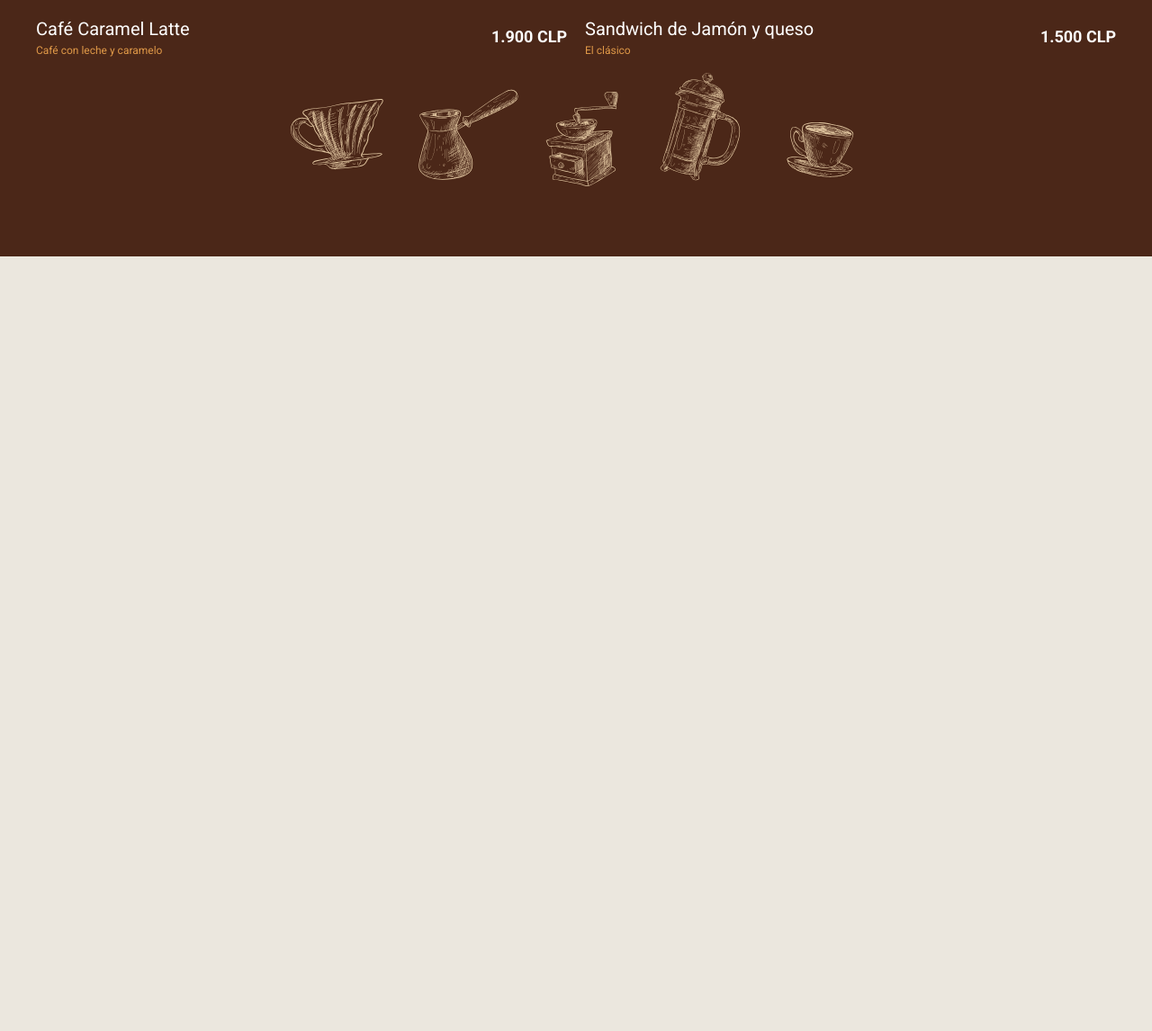
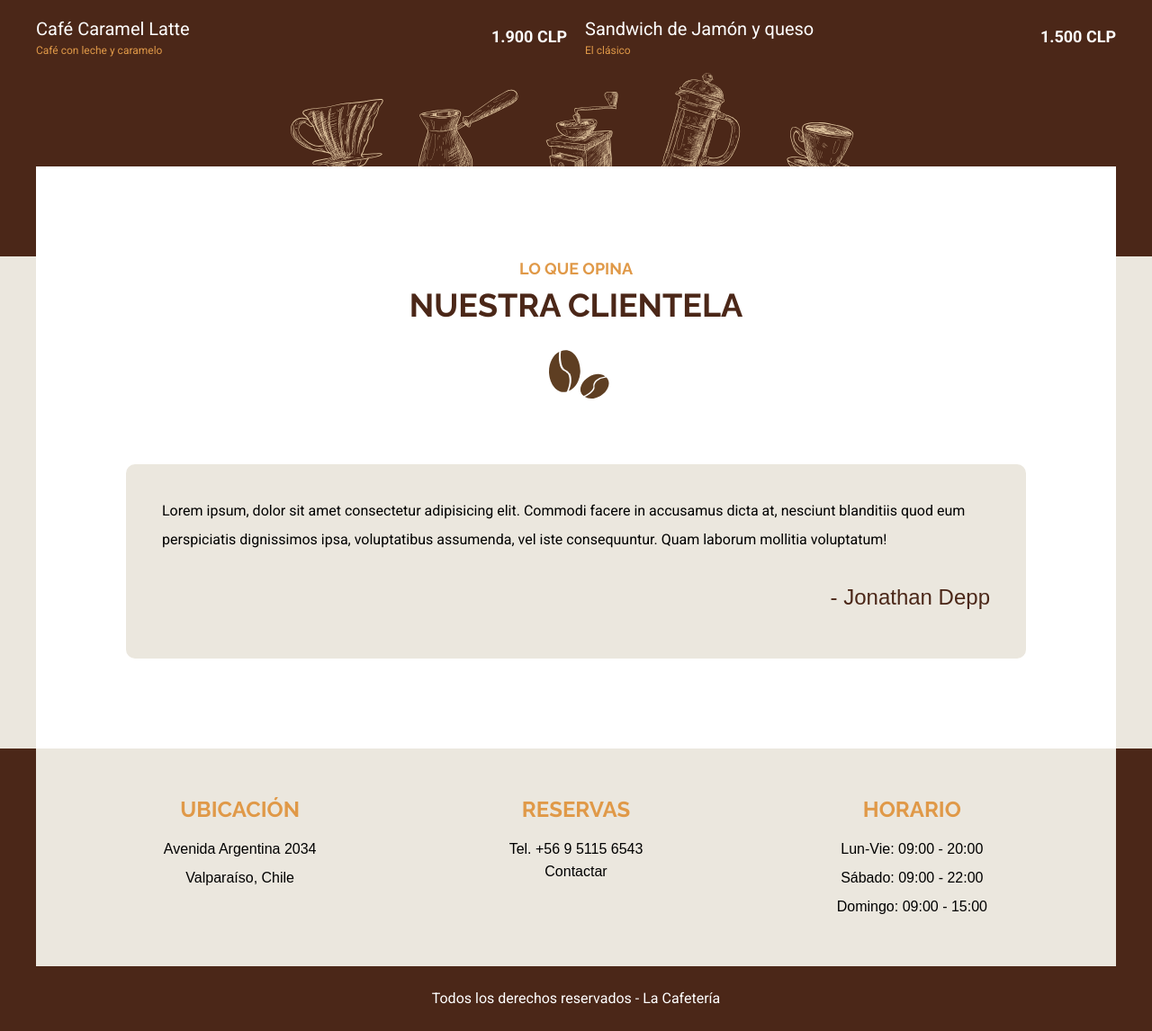
Before and after one commit to martaalcazarr/cafeteria, a website: page index.html in a window 1280 px wide. Shown: the part 3739-4885 px from the top of the page at 90% size. Before the commit the page ends 4024 px from the top, so only its background shows below. Drawn offline with Linux system fonts and the light colour scheme; a web font is replaced by a local one.

Commit message:
footer y testimonios

```diff
--- a/index.html
+++ b/index.html
@@ -173,5 +173,34 @@
             </section>
         </div>
     </section>
+    <section class="nuestros-testimonios contenedor bg-white margin-negativo-10">
+        <h2><span>Lo que opina</span>nuestra clientela</h2>
+        <div class="testimonio">
+            <p>Lorem ipsum, dolor sit amet consectetur adipisicing elit. Commodi facere in accusamus dicta at, nesciunt blanditiis quod eum perspiciatis dignissimos ipsa, voluptatibus assumenda, vel iste consequuntur. Quam laborum mollitia voluptatum!</p>
+            <p class="autor">- Jonathan Depp</p>
+        </div>
+
+    </section>
+    <footer class="footer">
+        <div class="contenedor footer-contenido">
+            <div class="footer-box ubicacion">
+                <h3>Ubicación</h3>
+                <p>Avenida Argentina 2034</p>
+                <p>Valparaíso, Chile</p>
+            </div>
+            <div class="footer-box reservas">
+                <h3>Reservas</h3>
+                <p>Tel. +56 9 5115 6543</p>
+                <a href="tel:+56 9 5115 6543">Contactar</a>
+            </div>
+            <div class="footer-box horario">
+                <h3>Horario</h3>
+                <p>Lun-Vie: 09:00 - 20:00</p>
+                <p>Sábado: 09:00 - 22:00</p>
+                <p>Domingo: 09:00 - 15:00</p>
+            </div>
+        </div>
+        <p class="copyright">Todos los derechos reservados - La Cafetería</p>
+    </footer>
 </body>
 </html>
--- a/src/scss/app.scss
+++ b/src/scss/app.scss
@@ -1,4 +1,5 @@
 //con use carga y compila los archivos
 @use 'base';
 @use 'header';
+@use 'footer';
 @use 'inicio';
--- a/src/scss/base/_globales.scss
+++ b/src/scss/base/_globales.scss
@@ -25,6 +25,7 @@ p{
 }
 a{
     text-decoration: none;
+    color: v.$negro;
 }
 img{
     max-width: 100%;
--- a/src/scss/base/_utilidades.scss
+++ b/src/scss/base/_utilidades.scss
@@ -5,3 +5,10 @@
 .bg-primario{
     background-color: v.$primario;
 }
+
+.margin-negativo-10{
+    margin-top: -10rem;
+}
+.bg-white{
+    background-color: v.$blanco;
+}
--- /dev/null
+++ b/src/scss/footer/_footer.scss
@@ -0,0 +1,37 @@
+@use 'base/variables' as v;
+@use 'base/mixins' as m;
+
+.footer{
+    background-color: v.$primario;
+    .footer-contenido{
+        background-color: v.$cafeClaro;
+        padding: 5rem;
+        @include m.tablet {
+            @include m.grid(3, 2rem)
+         }
+    }
+    .copyright{
+        text-align: center;
+        margin: 0;
+        color: v.$blanco;
+        padding: 2rem;
+
+    }
+}
+.footer-box{
+    font-family: v.$fuenteCursiva;
+    text-align: center;
+    margin-bottom: v.$separacion;
+    @include m.tablet {
+        margin-bottom: 0;
+     }
+    h3{
+      margin: 0 0 1rem 0;
+      font-size: 2.4rem;
+      color: v.$secundario;
+    }
+    p,a{
+
+        margin: 0;
+    }
+}
--- /dev/null
+++ b/src/scss/footer/_index.scss
@@ -0,0 +1 @@
+@forward 'footer';
--- a/src/scss/inicio/_index.scss
+++ b/src/scss/inicio/_index.scss
@@ -2,3 +2,4 @@
 @forward 'iconos';
 @forward 'galeria';
 @forward 'menu';
+@forward 'testimonios';
--- /dev/null
+++ b/src/scss/inicio/_testimonios.scss
@@ -0,0 +1,21 @@
+@use 'base/variables' as v;
+@use 'base/mixins' as m;
+
+.nuestros-testimonios{
+    padding: 10rem 2rem;
+    @include m.tablet {
+        padding: 10rem;
+     }
+     .testimonio{
+        background-color: v.$cafeClaro;
+        padding: 2rem 4rem;
+        margin: 0 auto;
+        border-radius: 1rem;
+     }
+     .autor{
+      text-align: right;
+      font-size: 2.4rem;
+      color: v.$primario;
+      font-family: v.$fuenteCursiva;
+     }
+}
```
Also changed, not shown: build/css/app.css.
